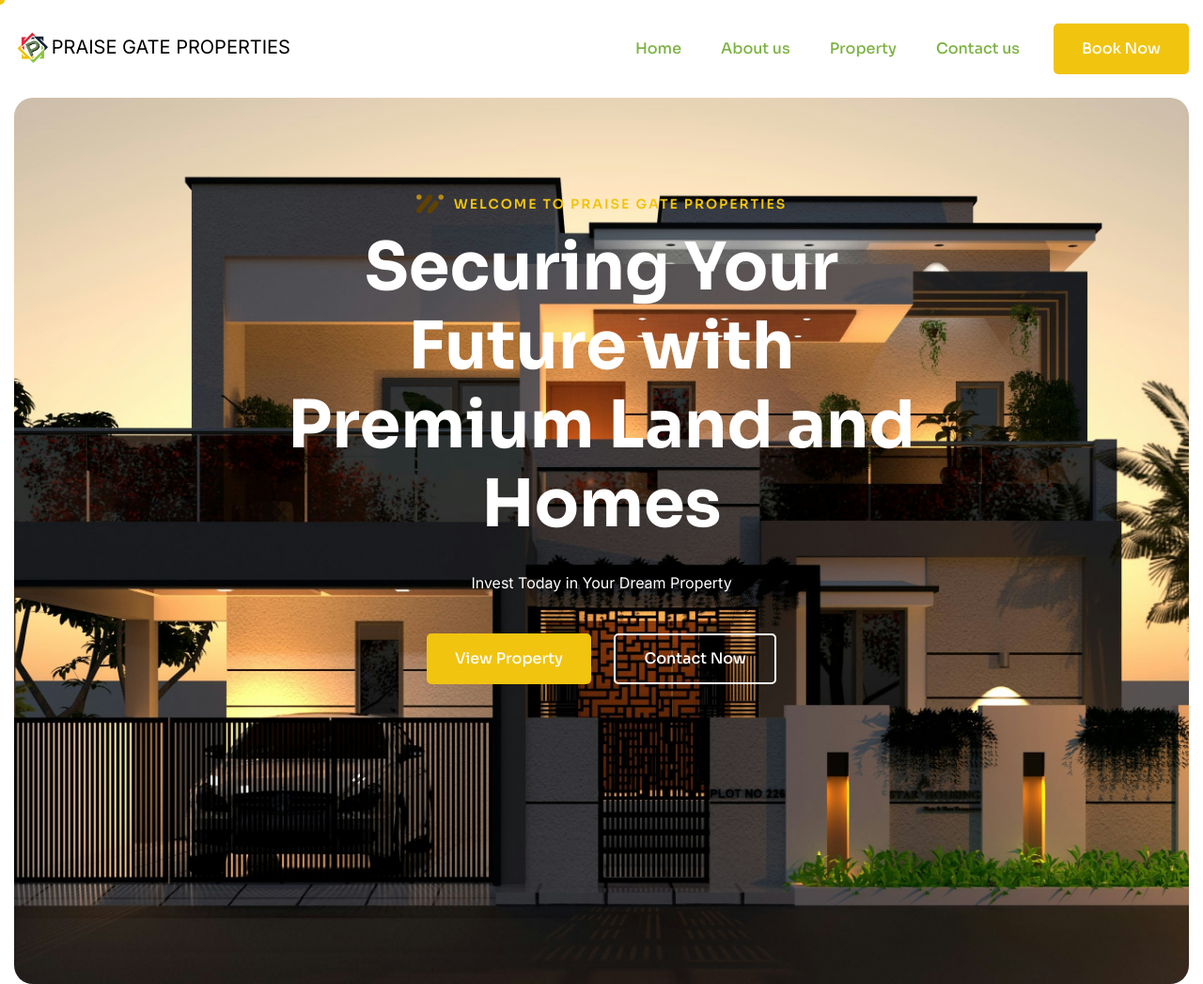
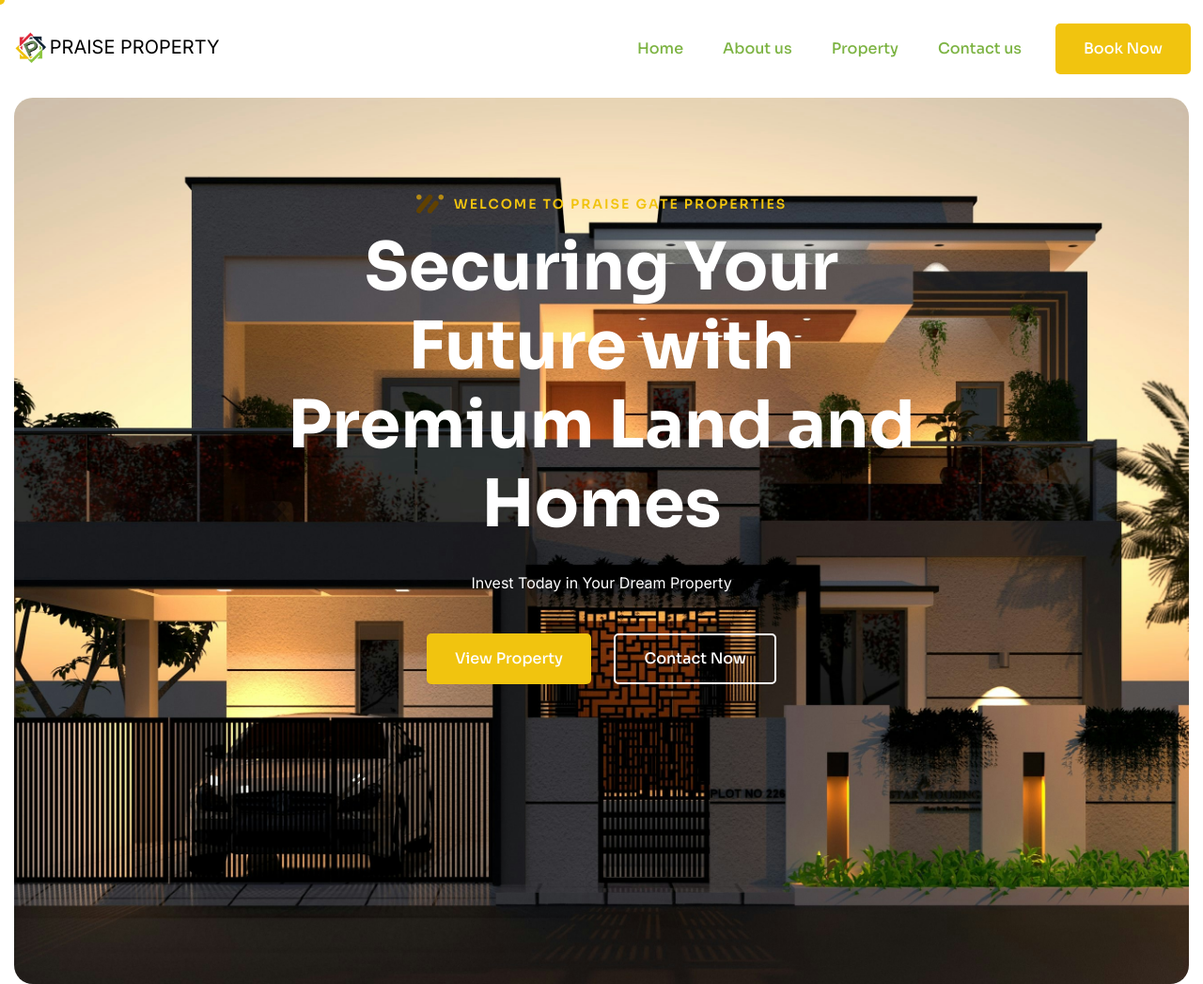
Before and after one commit to heebraim/prasiegateproperties, a plain HTML site: page praisegate/index.html in a window 1280 px wide. Shown: the top 1047 px of the page at 94% size. Drawn offline with Linux system fonts and the light colour scheme; grey boxes are pictures that could not be loaded; a script that the page names is missing.

Commit message:
fourth commit

```diff
--- a/praisegate/css/custom.css
+++ b/praisegate/css/custom.css
@@ -121,8 +121,9 @@ a:focus{
 .container-sm,
 .container-xl,
 .container-xxl {
-    padding-right: 15px;
-    padding-left: 15px;
+    padding-right: 13px;
+    padding-left: 13px;
+
 }
 
 .image-anime{
@@ -2892,7 +2893,12 @@ footer.footer{
 	.responsive-menu,
     .navbar-toggle{
         display: block;
+		margin-left: auto;
+
+
     }
+
+
 
     .section-title{
         margin-bottom: 40px;
--- a/praisegate/index.html
+++ b/praisegate/index.html
@@ -30,8 +30,7 @@
             <nav class="navbar navbar-expand-lg">
                 <div class="container">
                     <a class="navbar-brand" href="">
-                        <img src="images/praisegatelogo.jpg" style="height:40px;" alt="praisegatelogo">PRAISE GATE PROPERTIES
-                    </a>
+                        <img src="images/praisegatelogo.jpg" style="height:40px;" alt="praisegatelogo">PRAISE PROPERTY</a>
                     <div class="collapse navbar-collapse main-menu">
                         <ul class="navbar-nav mr-auto" id="menu">
                             <li class="nav-item"><a class="nav-link" href="index.html">Home</a></li>
```
